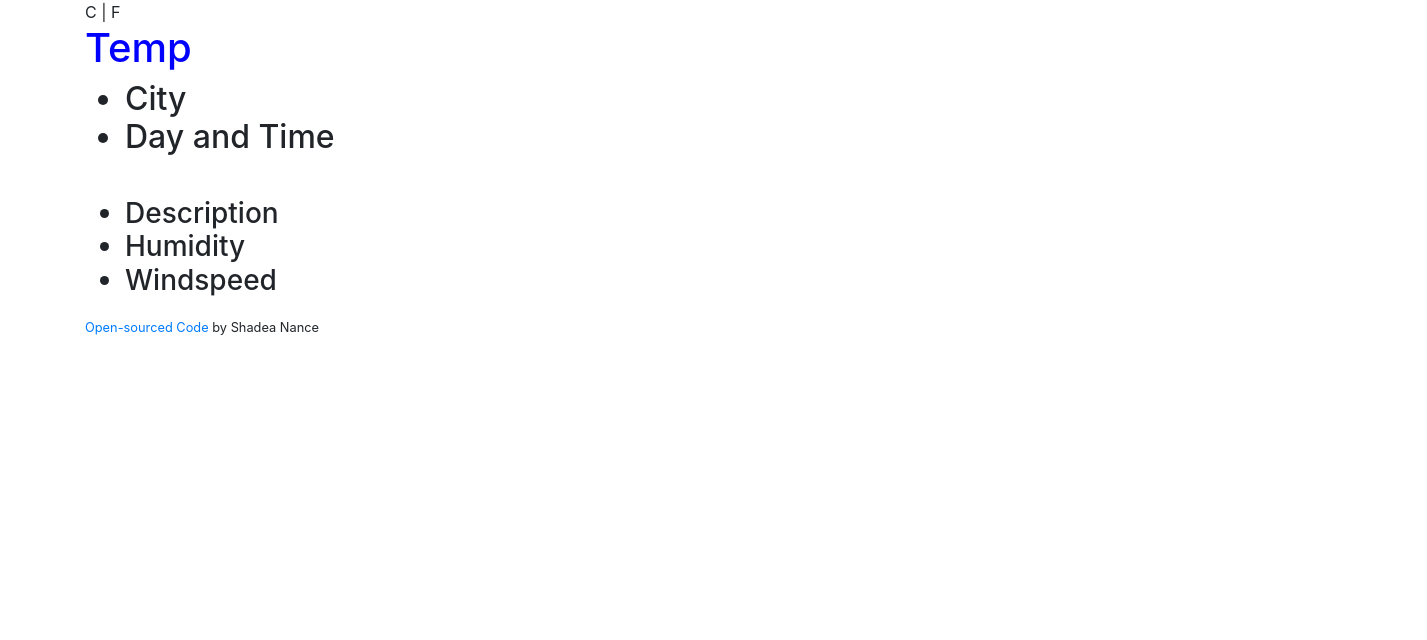
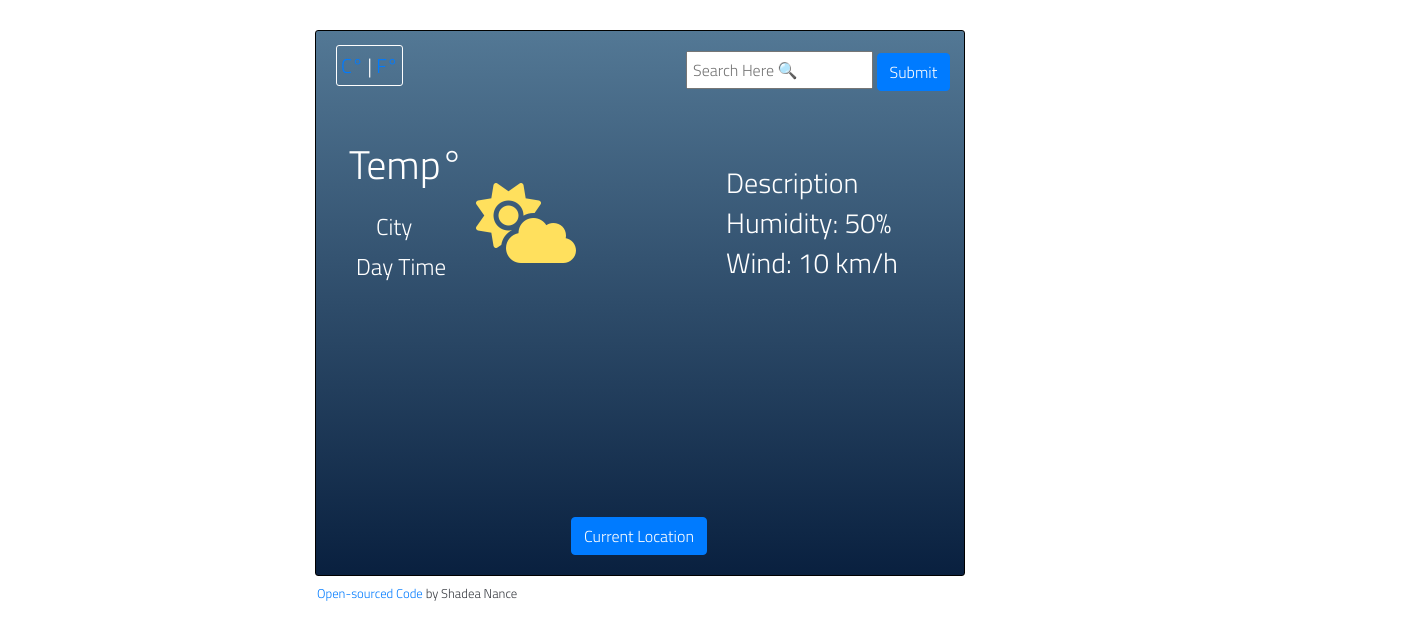
Before and after one commit to Shay9/SheCodes-Plus-Final, a plain HTML site: page SheCodes Plus Final Project/index.html in a window 1280 px wide. Shown: the whole page, 1427 px wide, since content can reach past the window. Drawn offline with nearby package versions, Linux system fonts and the light colour scheme.

Commit message:
css and Positioning Added

```diff
--- a/SheCodes Plus Final Project/index.html
+++ b/SheCodes Plus Final Project/index.html
@@ -6,41 +6,57 @@
     <title>Document</title>
     <link rel="stylesheet" href="https://cdn.jsdelivr.net/npm/bootstrap@4.5.3/dist/css/bootstrap.min.css"
         integrity="sha384-TX8t27EcRE3e/ihU7zmQxVncDAy5uIKz4rEkgIXeMed4M0jlfIDPvg6uqKI2xXr2" crossorigin="anonymous">
+        <script src="https://kit.fontawesome.com/8032d6f7e8.js" crossorigin="anonymous"></script>
+        <link rel="preconnect" href="https://fonts.gstatic.com">
+        <link href="https://fonts.googleapis.com/css2?family=Titillium+Web:wght@300&display=swap" rel="stylesheet">
     <link rel="stylesheet" href="src/style.css">
 </head>
 <body>
  <div class="container">
-         <span>
-            <a>C</a> | <a>F</a>
+     <div class= "weather-app">
+            <span class="celcius-farenheit">
+              <a href="#">C°</a> | <a href="#">F°</a>
             </span>
-        <h1>
-            Temp
+            <form class="searchbar">
+             <input type="text" placeholder="Search Here 🔍" autocomplete="off" class="search">
+            <input class="btn btn-primary" type="submit" value="Submit">
+            </form>
+
+         <h1 class="temperature">
+               Temp°
          </h1>
          <h2>
-            <ul>
-                <li>
+            <ul class="basic-elements">
+                <li class="city">
                      City
                 </li>
                 <li>
-                      Day and Time
+                    <span class="day">  Day </span>
+                     <span class="time"> Time </span>
                  </li>
             </ul>
          </h2>
-        <img src="" alt="">
+                <span class="weather-icon">
+                    <i class="fas fa-cloud-sun fa-5x"></i>
+                </span>
             <h3>
-            <ul>
+                 <ul class= "weather-elements">
                      <li>
                         Description
                      </li>
                      <li>
-                     Humidity
+                         Humidity: 50%
                     </li>
                     <li>
-                    Windspeed
+                        Wind: 10 km/h
                     </li>
                  </ul>
             </h3>
-        <footer>
+            <form class="current-location-btn">
+                <input class="btn btn-primary" type="button" value="Current Location" >
+            </form>
+        </div>
+         <footer class="footer">
             <small>
                 <a href="https://github.com/Shay9/SheCodes-Plus-Final.git" target="_blank">
                     Open-sourced Code
@@ -50,6 +66,7 @@
          </footer>
 
         <script src="src/Index.js"></script>
+
  </div>
 </body>
 </html>
--- a/SheCodes Plus Final Project/src/style.css
+++ b/SheCodes Plus Final Project/src/style.css
@@ -1,3 +1,86 @@
-h1 {
-  color: blue;
+body {
+  font-family: "Titillium Web", sans-serif;
 }
+.weather-app {
+  max-width: 650px;
+  margin: 30px auto;
+  padding: 20px;
+  border: 1px solid black;
+  border-radius: 3px;
+  background-image: linear-gradient(to top, #09203f 0%, #537895 100%);
+}
+
+.celcius-farenheit {
+  color: inherit;
+  text-decoration: none;
+  color: white;
+  border: 1px solid white;
+  border-radius: 3px;
+  padding: 4px;
+  font-size: 20px;
+}
+.celcius-farenheit:hover {
+  text-decoration: none;
+  cursor: pointer;
+}
+
+.searchbar {
+  position: relative;
+  left: 350px;
+  bottom: 30px;
+}
+
+.search {
+  padding: 5px;
+}
+
+.temperature {
+  color: white;
+  padding-top: 20px;
+  position: relative;
+  left: 13px;
+}
+
+.weather-elements {
+  display: inline-block;
+  list-style: none;
+  position: relative;
+  left: 350px;
+  bottom: 210px;
+  color: white;
+  font-weight: lighter;
+  line-height: 40px;
+}
+
+.basic-elements {
+  color: white;
+  position: relative;
+  top: 10px;
+  right: 20px;
+  list-style: none;
+  font-size: 23px;
+  font-weight: lighter;
+  line-height: 40px;
+}
+
+.weather-icon {
+  color: #ffe05d;
+  position: relative;
+  left: 140px;
+  bottom: 110px;
+}
+.city {
+  position: relative;
+  left: 20px;
+}
+.current-location-btn {
+  position: relative;
+  left: 235px;
+}
+
+.footer {
+  position: relative;
+  top: -26px;
+  left: 232px;
+  color: #373a40;
+}
```
Lines whose indentation alone changed are shown as unchanged.
